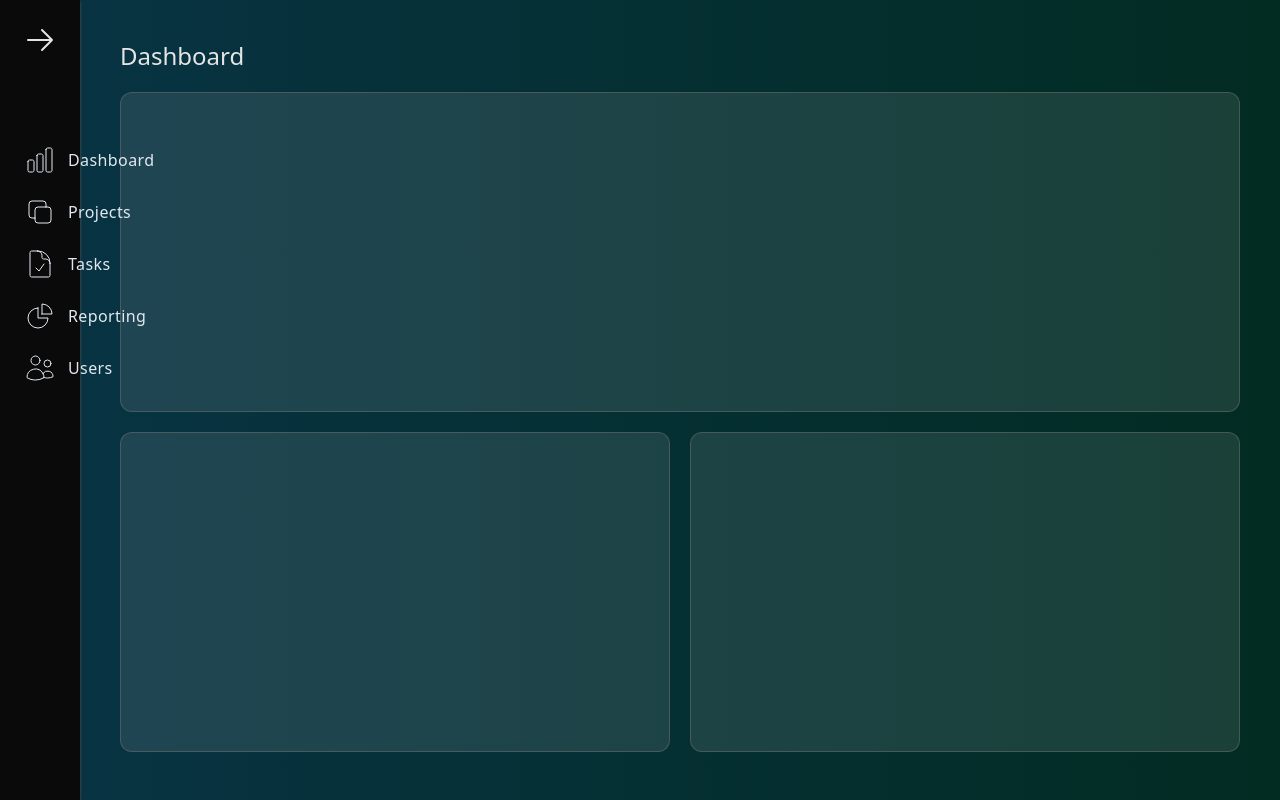
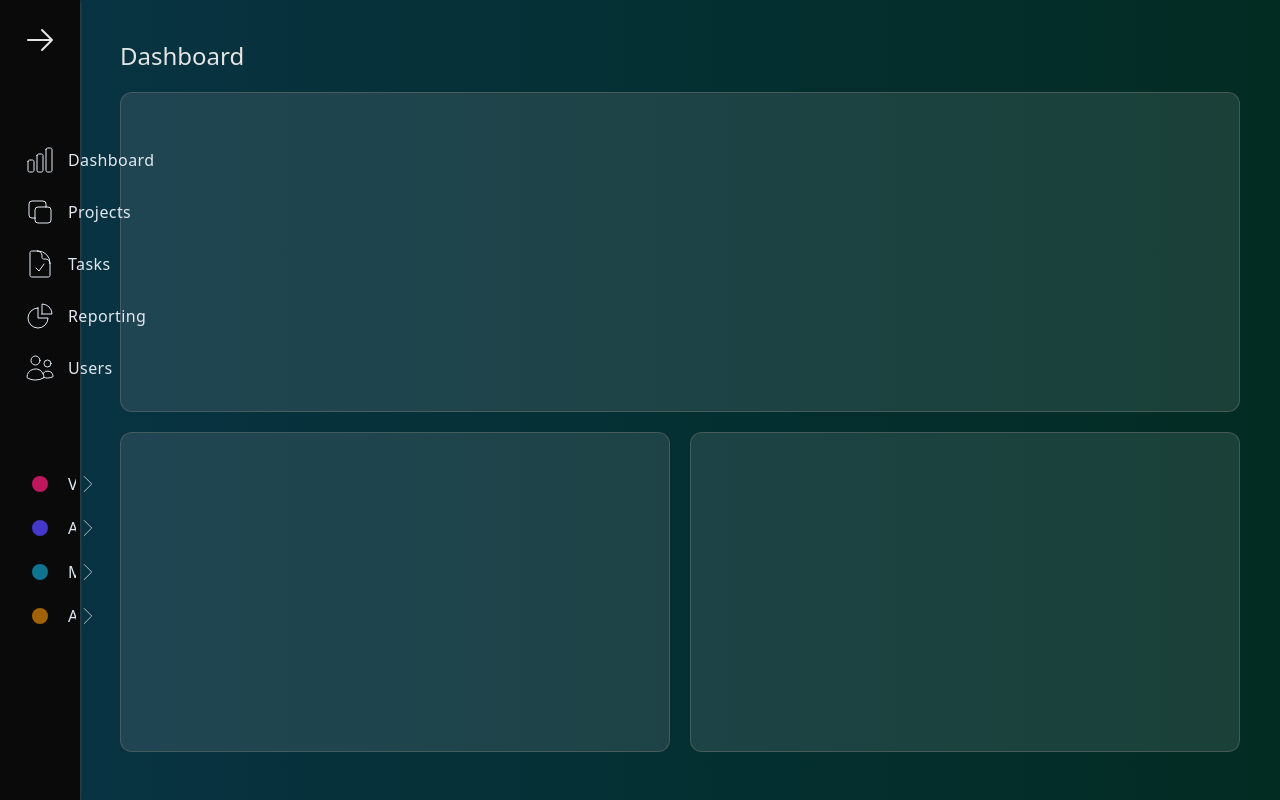
Before and after one commit to assilbekov/animated-sidebar-navigation-framer-motion, a React (Vite) app: page / in a window 1280 px wide. Built offline with nearby package versions, Linux system fonts and the light colour scheme.

Commit message:
add ProjectLink to navigation

```diff
--- a/src/components/Navigation.tsx
+++ b/src/components/Navigation.tsx
@@ -8,6 +8,7 @@ import {
   UsersIcon,
 } from "@heroicons/react/24/outline";
 import { NavigationLink } from "./NavigationLink";
+import { ProjectLink } from "./ProjectLink";
 
 const containerVariants = {
   close: {
@@ -110,6 +111,24 @@ export const Navigation = () => {
           label="Users"
         />
       </div>
+      <div className="flex flex-col gap-3">
+        <ProjectLink
+          iconClassName="bg-pink-700 border-pink-600"
+          label="Virtual Reality"
+        />
+        <ProjectLink
+          iconClassName="bg-indigo-700 border-indigo-600"
+          label="Augmented Reality"
+        />
+        <ProjectLink
+          iconClassName="bg-cyan-700 border-cyan-600"
+          label="Mixed Reality"
+        />
+        <ProjectLink
+          iconClassName="bg-yellow-700 border-yellow-600"
+          label="Artificial Intelligence"
+        />
+      </div>
     </motion.nav>
   );
 };
--- a/src/components/ProjectLink.tsx
+++ b/src/components/ProjectLink.tsx
@@ -23,7 +23,7 @@ export const ProjectLink = ({
         <p className="text-inherit truncate whitespace-nowrap tracking-wide">
           {label}
         </p>
-        <ChevronRightIcon className="stroke-inherit stroke-[0.75] min-w-8 w-8" />
+        <ChevronRightIcon className="stroke-inherit stroke-[0.75] min-w-6 w-6" />
       </div>
     </a>
   );
```
